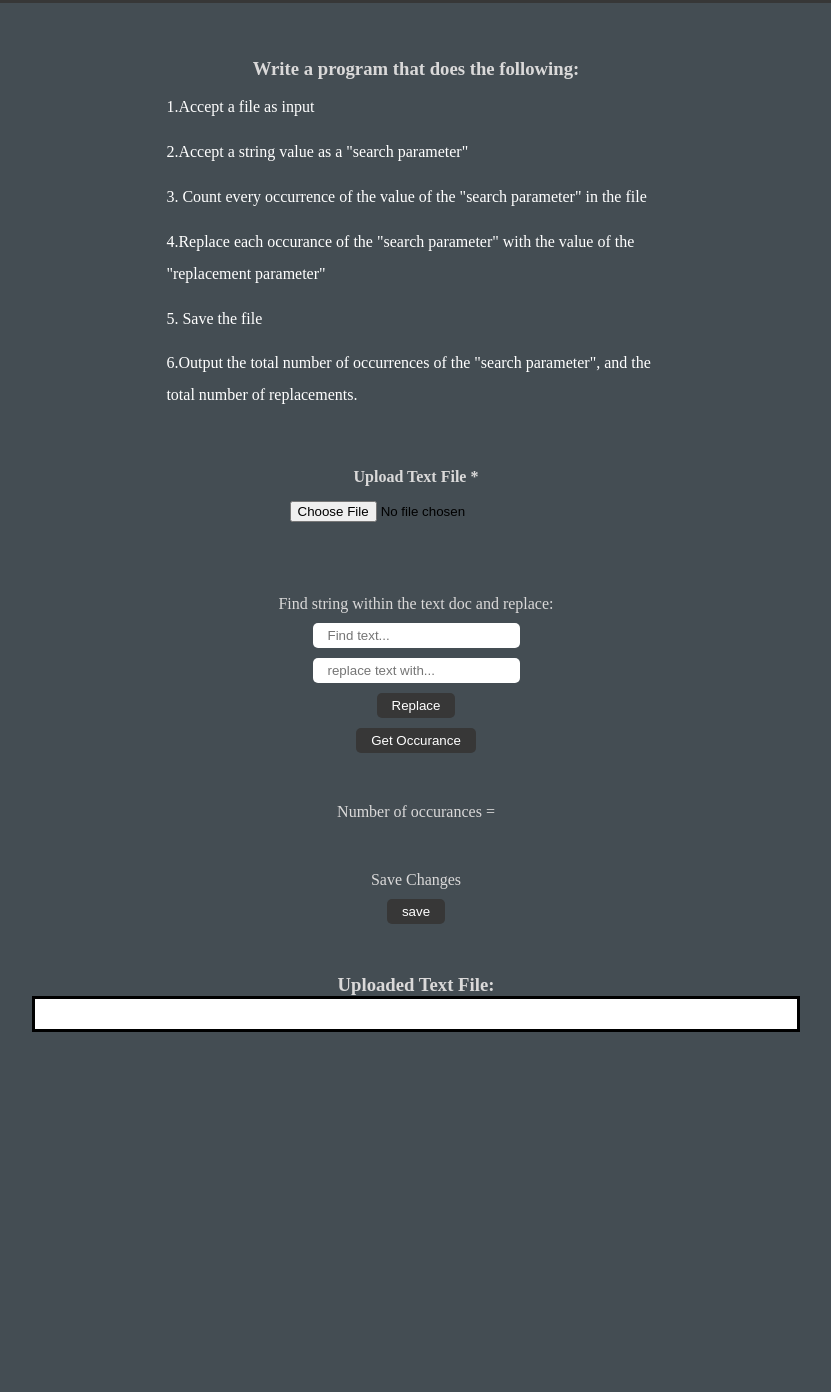
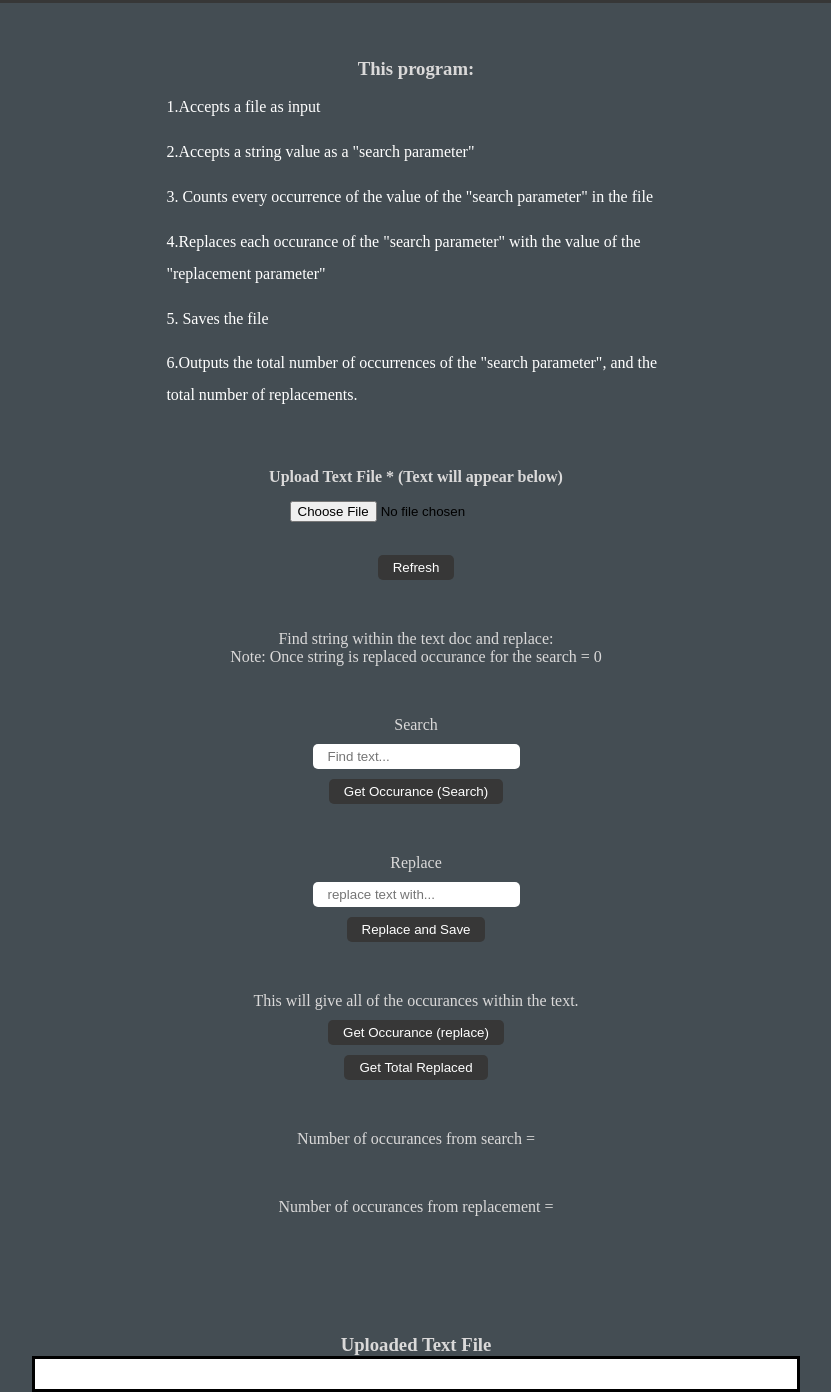
Before and after one commit to jcreamer898/UploadTextDocSearch, a plain HTML site: page index.html in a window 1280 px wide. Shown: the part 117-1509 px from the top of the page, without its empty margins (224-1055 px from the left). Before the commit the page ends 1149 px from the top, so only its background shows below. Drawn offline with Linux system fonts and the light colour scheme; a script that the page names is missing.

Commit message:
Update index.html

```diff
--- a/index.html
+++ b/index.html
@@ -6,72 +6,96 @@
     <meta name="viewport" content="width=device-width, initial-scale=1.0" />
     <title>Text File</title>
     <link rel="stylesheet" href="styles.css" />
-    <script src="https://cdnjs.cloudflare.com/ajax/libs/FileSaver.js/2.0.5/FileSaver.min.js" referrerpolicy="no-referrer"></script>
+    <script
+      src="https://cdnjs.cloudflare.com/ajax/libs/FileSaver.js/2.0.5/FileSaver.min.js"
+      referrerpolicy="no-referrer"
+    ></script>
+    <script src="script.js" defer></script>
   </head>
   <body>
     <div class="container">
-      <header><h1>GROWERS' Challege</h1></header>
+      <header><h1>Upload Text Doc and Replace String</h1></header>
       <div class="rules">
-        <h3>Write a program that does the following:</h3>
+        <h3>This program:</h3>
 
         <ul>
-          <li>1.Accept a file as input</li>
-          <li>2.Accept a string value as a "search parameter"</li>
+          <li>1.Accepts a file as input</li>
+          <li>2.Accepts a string value as a "search parameter"</li>
           <li>
-            3. Count every occurrence of the value of the "search parameter" in
+            3. Counts every occurrence of the value of the "search parameter" in
             the file
           </li>
           <li>
-            4.Replace each occurance of the "search parameter" with the value of
+            4.Replaces each occurance of the "search parameter" with the value of
             the "replacement parameter"
           </li>
-          <li>5. Save the file</li>
+          <li>5. Saves the file</li>
           <li>
-            6.Output the total number of occurrences of the "search parameter",
+            6.Outputs the total number of occurrences of the "search parameter",
             and the total number of replacements.
           </li>
         </ul>
       </div>
       <div class="textDocument">
-        <h4>Upload Text File &#x2A;</h4>
+        <h4>Upload Text File &#x2A; (Text will appear below)</h4>
 
         <input type="file" id="textInput" onchange="textReader()" /><br />
         <div class="inputWrapper">
+          <button id="refresh" onclick="reloadPage()">Refresh</button>
           <label for="searchBar"
-            ><p>Find string within the text doc and replace:</p></label
+            ><p>Find string within the text doc and replace: <br>Note: Once string is replaced occurance for the search = 0</p></label
           >
 
+          <label for="searchBar"><p>Search</p></label>
+          <input id="searchBar" type="text" placeholder="Find text..." />
+             <button
+            id="searchBtn"
+            type="submit"
+            value="Clear Results"
+            data-command="reset"
+          >
+            Get Occurance (Search)
+          </button>
+
+          <label for="replaceBar"><p>Replace</p></label>
           <input
-            id="searchBar"
-            type="text"
-            placeholder="Find text..."
-
-          />
-
-
-    <input
             id="replaceBar"
             type="text"
             placeholder="replace text with..."
+          />
 
+          <button id="replaceBtn">Replace and Save</button>
+         <p>This will give all of the occurances within the text.</p>
+          <button
+            id="replaceOcc"
+            type="submit"
+            value="Clear Results"
+            data-command="reset"
+          >
+            Get Occurance (replace)
+          </button>
+              <button
+            id="replaceTotal"
+            type="submit"
+            value="Clear Results"
+            data-command="reset"
+          >
+            Get Total Replaced
+          </button>
 
-          />
-            <button id="replaceBtn">Replace</button>
-            <button id="searchBtn" type="submit">Get Occurance</button>
           <div class="occurance">
-            <p id="occurance">Number of occurances =</p>
-          </div>
+            <p id="occurances">Number of occurances from search =</p>
+            <p id="occurancesR">Number of occurances from replacement =</p>
+              <p id="occurancesT">Replaced string =</p>
           </div>
         </div>
-        <p>Save Changes</p>
-        <input id="saveBtn" type="button" value="save" onclick="saveText()"/>
-        <h3>Uploaded Text File:</h3>
-        <div >
+      </div>
+      <div>
+        <h3>Uploaded Text File</h3>
+        <div class ="ouput">
           <p class="output" id="textOuput"></p>
-
         </div>
       </div>
     </div>
-    <script src="script.js"></script>
   </body>
 </html>
```
